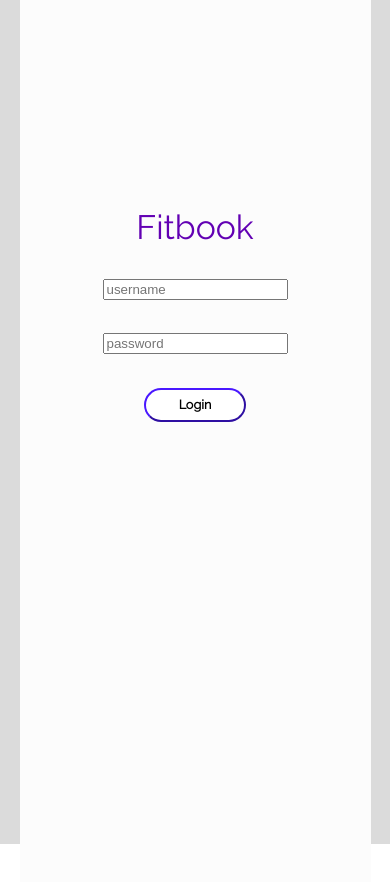
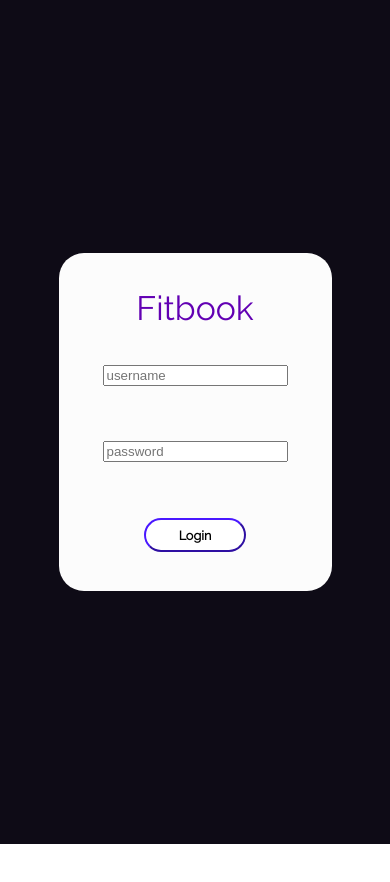
Before and after one commit to Morgan-Mischo/personal, a React (Create React App) app: page /#/login in a window 390 px wide. Shown: the top 882 px of the page. After the commit the page ends 844 px from the top, so only its background shows below. Built offline with nearby package versions, Linux system fonts and the light colour scheme; what redux-promise-middleware would draw is missing.

Commit message:
altered _backgrounds, _fitbook, dashboard, firstPage, login, and signup sass pages. Working on styling.

```diff
--- a/src/styling/_background.scss
+++ b/src/styling/_background.scss
@@ -1,15 +1,16 @@
 @import './variable';
 
 @mixin background($background-color) {
-    height: 100vh;
     width: 100vw;
     background-color: $background-color;
     display: flex;
     justify-content: center;
     align-items: center;
+    height: 100vh;
+
 }
 
-@mixin box($height, $width, $padding) {
+@mixin box($height, $width) {
     background-color: $white;
     height: $height;
     width: $width;
@@ -17,6 +18,5 @@
     display: flex;
     flex-direction: column;
     align-items: center;
-    justify-content: flex-start;
-    padding-top: $padding;
+    justify-content: space-evenly;
 }
--- a/src/styling/_fitbook.scss
+++ b/src/styling/_fitbook.scss
@@ -1,16 +1,17 @@
 @import './variable';
 
-@mixin name($font-size, $margin) {
+@mixin name($font-size) {
     font-family: 'Raleway', sans-serif;
     font-size: $font-size;
     color: #6200B3;
-    margin-bottom: $margin;
+    display: flex;
+    justify-content: center;
+    align-items: center;
 }
 
-@mixin main-buttons($margin, $height, $width, $font-size) {
+@mixin main-buttons($height, $width, $font-size) {
     font-family: 'Raleway', sans-serif;
     font-weight: bold;
-    margin-bottom: $margin;
     height: $height;
     width: $width;
     font-size: $font-size;
--- a/src/styling/dashboard.scss
+++ b/src/styling/dashboard.scss
@@ -8,16 +8,15 @@
   justify-content: center;
   .header-bar {
     align-items: center;
-    @include name(4vmax, 8vmax);
+    @include name(4vmax);
     .box-medium {
-      @include box(60%, 40%, 10%);
+      @include box(60%, 40%);
       align-content: center;
       .app-name-dash {
-        @include name($desktop-font-size, $margin-bottom-name);
+        @include name($desktop-font-size);
       }
       .button {
         @include main-buttons(
-          $margin-button,
           $height-button,
           $width-button,
           $button-font-size
--- a/src/styling/firstPage.scss
+++ b/src/styling/firstPage.scss
@@ -6,13 +6,12 @@
 }
 
 .box-medium {
-  @include box(60%, 40%, 10%);
+  @include box(60%, 30%);
   .app-name {
-    @include name($desktop-font-size, $margin-bottom-name);
+    @include name($desktop-font-size);
   }
   .button {
     @include main-buttons(
-      $margin-button,
       $height-button,
       $width-button,
       $button-font-size
@@ -22,12 +21,12 @@
 
 @media screen and (max-width: 780px) {
   .display-container {
-    @include background($gray);
+    @include background($dark);
   }
   .box-medium {
-    @include box(100%, 90%, 50vmax);
+    @include box(40%, 70%);
     .app-name {
-      @include name($desktop-font-size, $margin-bottom-name);
+      @include name($desktop-font-size);
     }
   }
 }
--- a/src/styling/login.scss
+++ b/src/styling/login.scss
@@ -2,5 +2,5 @@
 @import "./_fitbook";
 
 .input-row {
-margin-bottom: 3vmax;
+margin-bottom: 2vmax;
 }
--- a/src/styling/signup.scss
+++ b/src/styling/signup.scss
@@ -2,9 +2,5 @@
 @import "./_fitbook";
 
   .app-name {
-      @include name($desktop-font-size, 1vmax);
+      @include name($desktop-font-size);
   }
-
-.input {
-    margin-bottom: 1vmax;
-}
```
